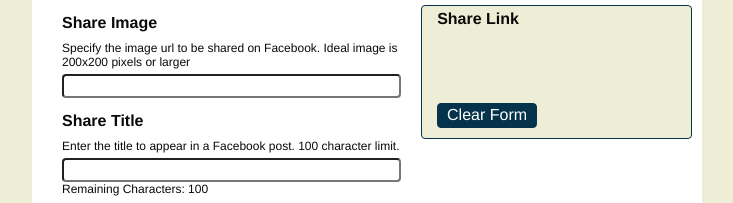
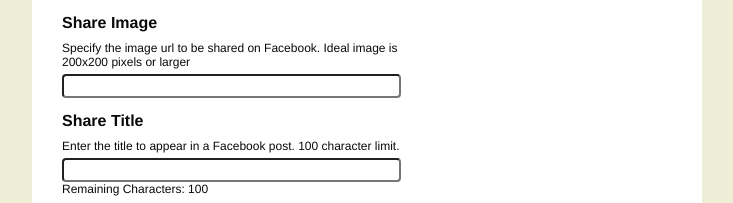
Before and after one commit to BaltimoreBirds/fBShareGenerator, a website: page project/views/index.html in a window 1280 px wide. Shown: the part 571-774 px from the top of the page, without its empty margins (273-1006 px from the left). Drawn offline with nearby package versions, Linux system fonts and the light colour scheme; files that its build step writes are made by us from their sources; files whose address does not match are found by name.

Commit message:
hide output box till generation

```diff
--- a/project/public/javascripts/main.js
+++ b/project/public/javascripts/main.js
@@ -10,6 +10,7 @@ jQuery(document).ready(function($){
 		});
 		$('div#output p.linkOutput').text(shareLink);
 		$('div#output a').attr('href', shareLink).show();
+		$('div#output').show();
 	});
 
 	// Updated character count
--- a/project/views/index.html
+++ b/project/views/index.html
@@ -39,7 +39,7 @@
 			  		</div>
 			  		<input type="submit" value="Generate"/>
 			  	</form>
-			  	<div id="output" class="small-12 medium-5 columns">
+			  	<div id="output" class="small-12 medium-5 columns" style="display: none;">
 			  		<p class="label">Share Link</p>
 			  		<p class="linkOutput">&nbsp;</p>
 			  		<a target="_blank" href="" style="display: none;">Test the link</a>
```
